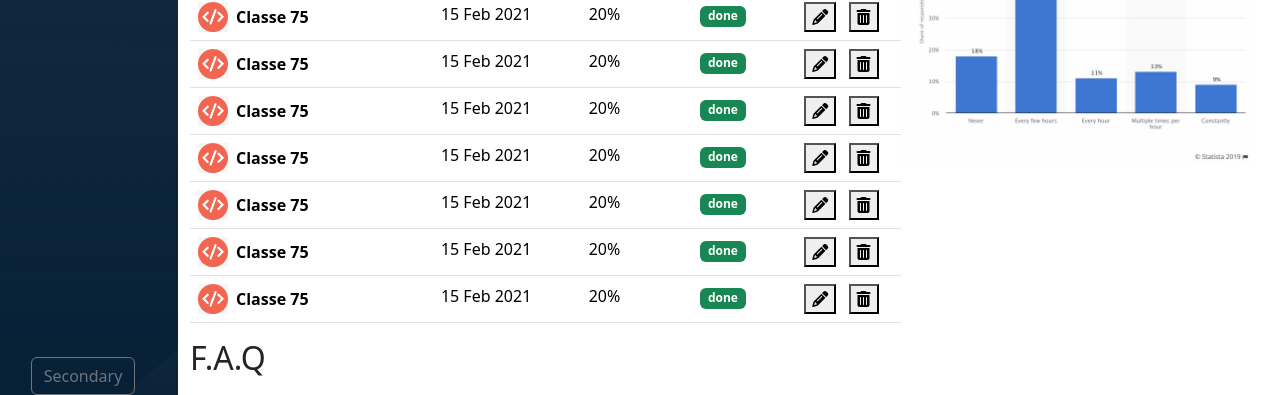
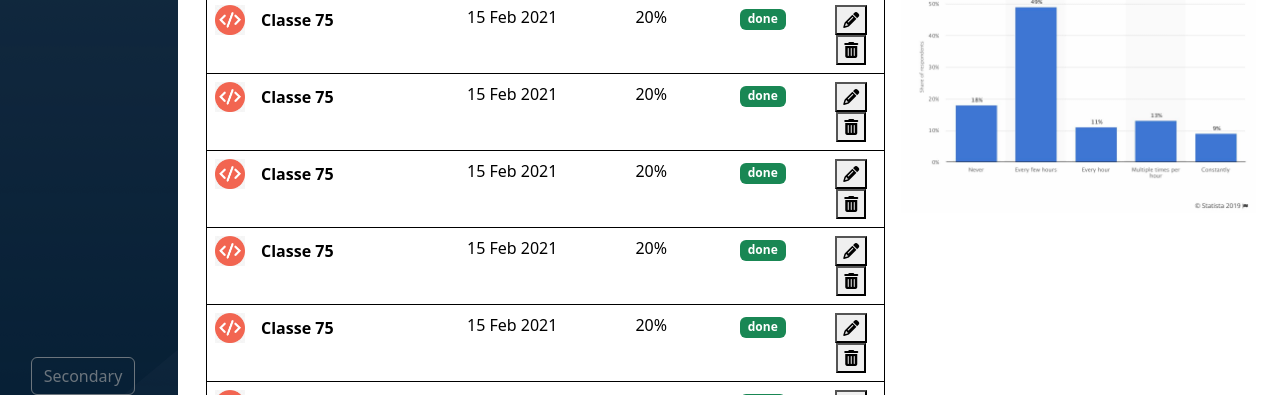
Before and after one commit to michele-pupo/html-css-bootstrap-dashboard, a plain HTML site: page index.html in a window 1280 px wide. Shown: the part 405-800 px from the top of the page. Drawn offline with nearby package versions, Linux system fonts and the light colour scheme.

Commit message:
stylization of titles in the main

```diff
--- a/index.html
+++ b/index.html
@@ -64,17 +64,17 @@
 
                 <!-- main principale -->
                 <div class="container-fluid col-xl-12 d-xl-flex">
-                    <div class="col-xl-8 col-md-12 flex-md-column">
+                    <div class="col-xl-8 col-md-12 flex-md-column px-3">
                         <div>
-                            <h2>Prossime classi</h2>
-                            <table class="table">
+                            <h2 class="border border-black border-bottom-0 rounded-top-3 bg-secondary bg-opacity-10 mt-4 mb-0 p-3">Prossime classi</h2>
+                            <table class="table border border-black mt-0">
                                 <thead>
                                     <tr>
                                         <th scope="col" class="col-4 col-xl-4">Nome</th>
-                                        <th scope="col" class="text-center d-none d-md-table-cell col-md-2">Data inizio</th>
-                                        <th scope="col" class="text-center d-none d-md-table-cell col-md-2">ROI</th>
-                                        <th scope="col" class="text-center col-3 col-md-2">Stato</th>
-                                        <th scope="col" class="text-center col-3 col-md-2">Azioni</th>
+                                        <th scope="col" class="text-center d-none d-sm-table-cell col-md-2">Data inizio</th>
+                                        <th scope="col" class="text-center d-none d-sm-table-cell col-md-2">ROI</th>
+                                        <th scope="col" class="text-center col-4 col-md-2">Stato</th>
+                                        <th scope="col" class="text-center col-4 col-md-2">Azioni</th>
                                     </tr>
                                 </thead>
                                 <tbody>
@@ -84,15 +84,15 @@
                                                 <div>
                                                     <img src="img/class-avatar.jpg" class="img-fluid" alt="class avatar">
                                                 </div>
-                                                <span class="ms-2">Classe 75</span>
+                                                <span class="ms-3">Classe 75</span>
                                             </a>
                                         </th>
-                                        <td class="text-center d-none d-md-table-cell">15 Feb 2021</td>
-                                        <td class="text-center d-none d-md-table-cell">20%</td>
+                                        <td class="text-center col-xl-3 d-none d-sm-table-cell">15 Feb 2021</td>
+                                        <td class="text-center d-none d-sm-table-cell">20%</td>
                                         <td class="text-center">
                                             <span class="badge text-bg-success">done</span>
                                         </td>
-                                        <td class="text-center">
+                                        <td class="text-center col-xl-5">
                                             <button class="text-center mx-1">
                                                 <i class="fa-solid fa-pencil"></i>
                                             </button>
@@ -107,15 +107,15 @@
                                                 <div>
                                                     <img src="img/class-avatar.jpg" class="img-fluid" alt="class avatar">
                                                 </div>
-                                                <span class="ms-2">Classe 75</span>
+                                                <span class="ms-3">Classe 75</span>
                                             </a>
                                         </th>
-                                        <td class="text-center d-none d-md-table-cell">15 Feb 2021</td>
-                                        <td class="text-center d-none d-md-table-cell">20%</td>
+                                        <td class="text-center col-xl-3 d-none d-sm-table-cell">15 Feb 2021</td>
+                                        <td class="text-center d-none d-sm-table-cell">20%</td>
                                         <td class="text-center">
                                             <span class="badge text-bg-success">done</span>
                                         </td>
-                                        <td class="text-center">
+                                        <td class="text-center col-xl-5">
                                             <button class="text-center mx-1">
                                                 <i class="fa-solid fa-pencil"></i>
                                             </button>
@@ -130,15 +130,15 @@
                                                 <div>
                                                     <img src="img/class-avatar.jpg" class="img-fluid" alt="class avatar">
                                                 </div>
-                                                <span class="ms-2">Classe 75</span>
+                                                <span class="ms-3">Classe 75</span>
                                             </a>
                                         </th>
-                                        <td class="text-center d-none d-md-table-cell">15 Feb 2021</td>
-                                        <td class="text-center d-none d-md-table-cell">20%</td>
+                                        <td class="text-center col-xl-3 d-none d-sm-table-cell">15 Feb 2021</td>
+                                        <td class="text-center d-none d-sm-table-cell">20%</td>
                                         <td class="text-center">
                                             <span class="badge text-bg-success">done</span>
                                         </td>
-                                        <td class="text-center">
+                                        <td class="text-center col-xl-5">
                                             <button class="text-center mx-1">
                                                 <i class="fa-solid fa-pencil"></i>
                                             </button>
@@ -153,15 +153,15 @@
                                                 <div>
                                                     <img src="img/class-avatar.jpg" class="img-fluid" alt="class avatar">
                                                 </div>
-                                                <span class="ms-2">Classe 75</span>
+                                                <span class="ms-3">Classe 75</span>
                                             </a>
                                         </th>
-                                        <td class="text-center d-none d-md-table-cell">15 Feb 2021</td>
-                                        <td class="text-center d-none d-md-table-cell">20%</td>
+                                        <td class="text-center col-xl-3 d-none d-sm-table-cell">15 Feb 2021</td>
+                                        <td class="text-center d-none d-sm-table-cell">20%</td>
                                         <td class="text-center">
                                             <span class="badge text-bg-success">done</span>
                                         </td>
-                                        <td class="text-center">
+                                        <td class="text-center col-xl-5">
                                             <button class="text-center mx-1">
                                                 <i class="fa-solid fa-pencil"></i>
                                             </button>
@@ -176,15 +176,15 @@
                                                 <div>
                                                     <img src="img/class-avatar.jpg" class="img-fluid" alt="class avatar">
                                                 </div>
-                                                <span class="ms-2">Classe 75</span>
+                                                <span class="ms-3">Classe 75</span>
                                             </a>
                                         </th>
-                                        <td class="text-center d-none d-md-table-cell">15 Feb 2021</td>
-                                        <td class="text-center d-none d-md-table-cell">20%</td>
+                                        <td class="text-center col-xl-3 d-none d-sm-table-cell">15 Feb 2021</td>
+                                        <td class="text-center d-none d-sm-table-cell">20%</td>
                                         <td class="text-center">
                                             <span class="badge text-bg-success">done</span>
                                         </td>
-                                        <td class="text-center">
+                                        <td class="text-center col-xl-5">
                                             <button class="text-center mx-1">
                                                 <i class="fa-solid fa-pencil"></i>
                                             </button>
@@ -199,15 +199,15 @@
                                                 <div>
                                                     <img src="img/class-avatar.jpg" class="img-fluid" alt="class avatar">
                                                 </div>
-                                                <span class="ms-2">Classe 75</span>
+                                                <span class="ms-3">Classe 75</span>
                                             </a>
                                         </th>
-                                        <td class="text-center d-none d-md-table-cell">15 Feb 2021</td>
-                                        <td class="text-center d-none d-md-table-cell">20%</td>
+                                        <td class="text-center col-xl-3 d-none d-sm-table-cell">15 Feb 2021</td>
+                                        <td class="text-center d-none d-sm-table-cell">20%</td>
                                         <td class="text-center">
                                             <span class="badge text-bg-success">done</span>
                                         </td>
-                                        <td class="text-center">
+                                        <td class="text-center col-xl-5">
                                             <button class="text-center mx-1">
                                                 <i class="fa-solid fa-pencil"></i>
                                             </button>
@@ -222,15 +222,15 @@
                                                 <div>
                                                     <img src="img/class-avatar.jpg" class="img-fluid" alt="class avatar">
                                                 </div>
-                                                <span class="ms-2">Classe 75</span>
+                                                <span class="ms-3">Classe 75</span>
                                             </a>
                                         </th>
-                                        <td class="text-center d-none d-md-table-cell">15 Feb 2021</td>
-                                        <td class="text-center d-none d-md-table-cell">20%</td>
+                                        <td class="text-center col-xl-3 d-none d-sm-table-cell">15 Feb 2021</td>
+                                        <td class="text-center d-none d-sm-table-cell">20%</td>
                                         <td class="text-center">
                                             <span class="badge text-bg-success">done</span>
                                         </td>
-                                        <td class="text-center">
+                                        <td class="text-center col-xl-5">
                                             <button class="text-center mx-1">
                                                 <i class="fa-solid fa-pencil"></i>
                                             </button>
@@ -245,15 +245,15 @@
                                                 <div>
                                                     <img src="img/class-avatar.jpg" class="img-fluid" alt="class avatar">
                                                 </div>
-                                                <span class="ms-2">Classe 75</span>
+                                                <span class="ms-3">Classe 75</span>
                                             </a>
                                         </th>
-                                        <td class="text-center d-none d-md-table-cell">15 Feb 2021</td>
-                                        <td class="text-center d-none d-md-table-cell">20%</td>
+                                        <td class="text-center col-xl-3 d-none d-sm-table-cell">15 Feb 2021</td>
+                                        <td class="text-center d-none d-sm-table-cell">20%</td>
                                         <td class="text-center">
                                             <span class="badge text-bg-success">done</span>
                                         </td>
-                                        <td class="text-center">
+                                        <td class="text-center col-xl-5">
                                             <button class="text-center mx-1">
                                                 <i class="fa-solid fa-pencil"></i>
                                             </button>
@@ -262,17 +262,18 @@
                                             </button>
                                         </td>
                                     </tr>
+
                                 </tbody>
                             </table>
                         </div>
                         <div>
-                            <h2>F.A.Q</h2>
+                            <h2 class="border border-black border-bottom-0 rounded-top-3 bg-secondary bg-opacity-10 mt-4 mb-0 p-3">F.A.Q</h2>
                         </div>
                     </div>
 
                     <div class="col-xl-4 col-md-12">
                         <div>
-                            <h2>Todo</h2>
+                            <h2 class="border border-black border-bottom-0 rounded-top-3 bg-secondary bg-opacity-10 mt-4 mb-0 p-3">Todo</h2>
                         </div>
                         <div>
                             <img src="img/stats.jpeg" class="img-fluid" alt="stats">
```
